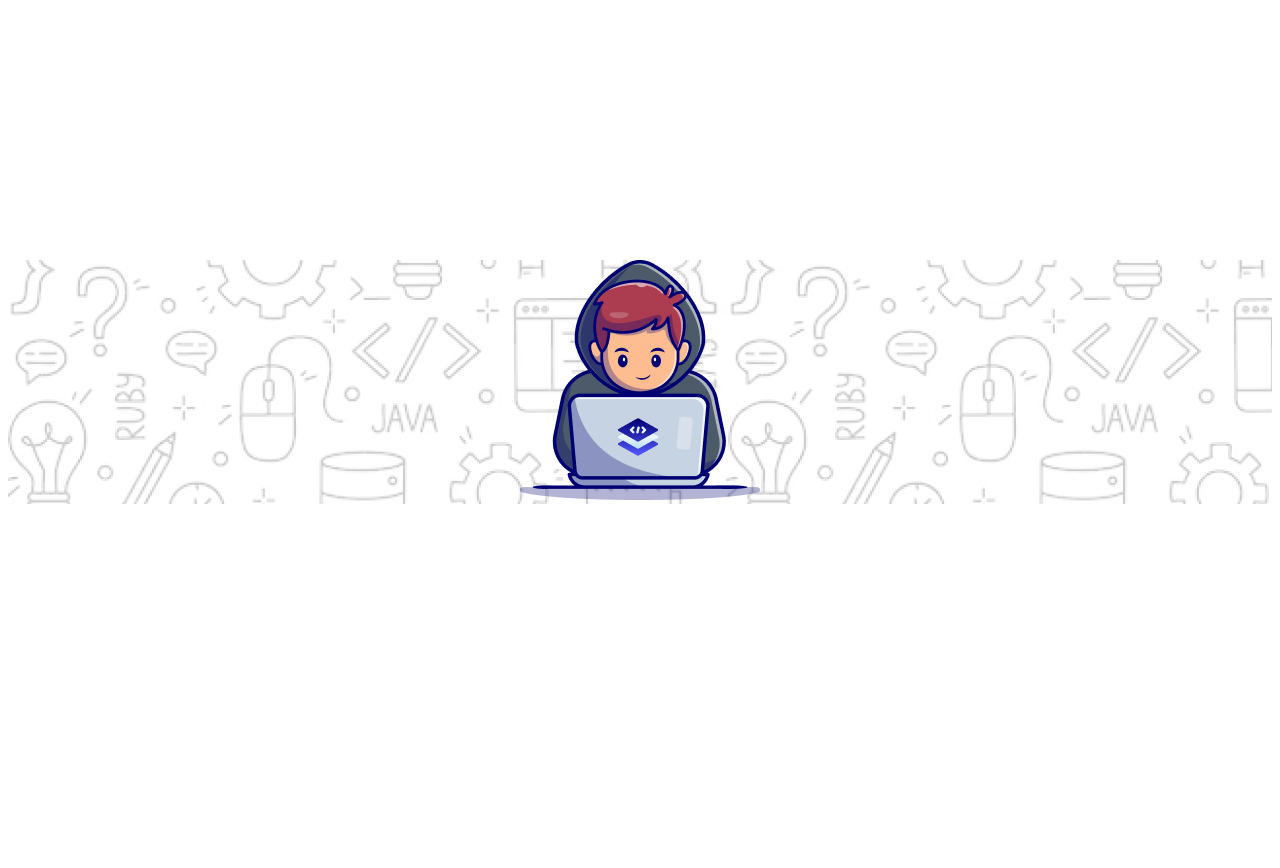
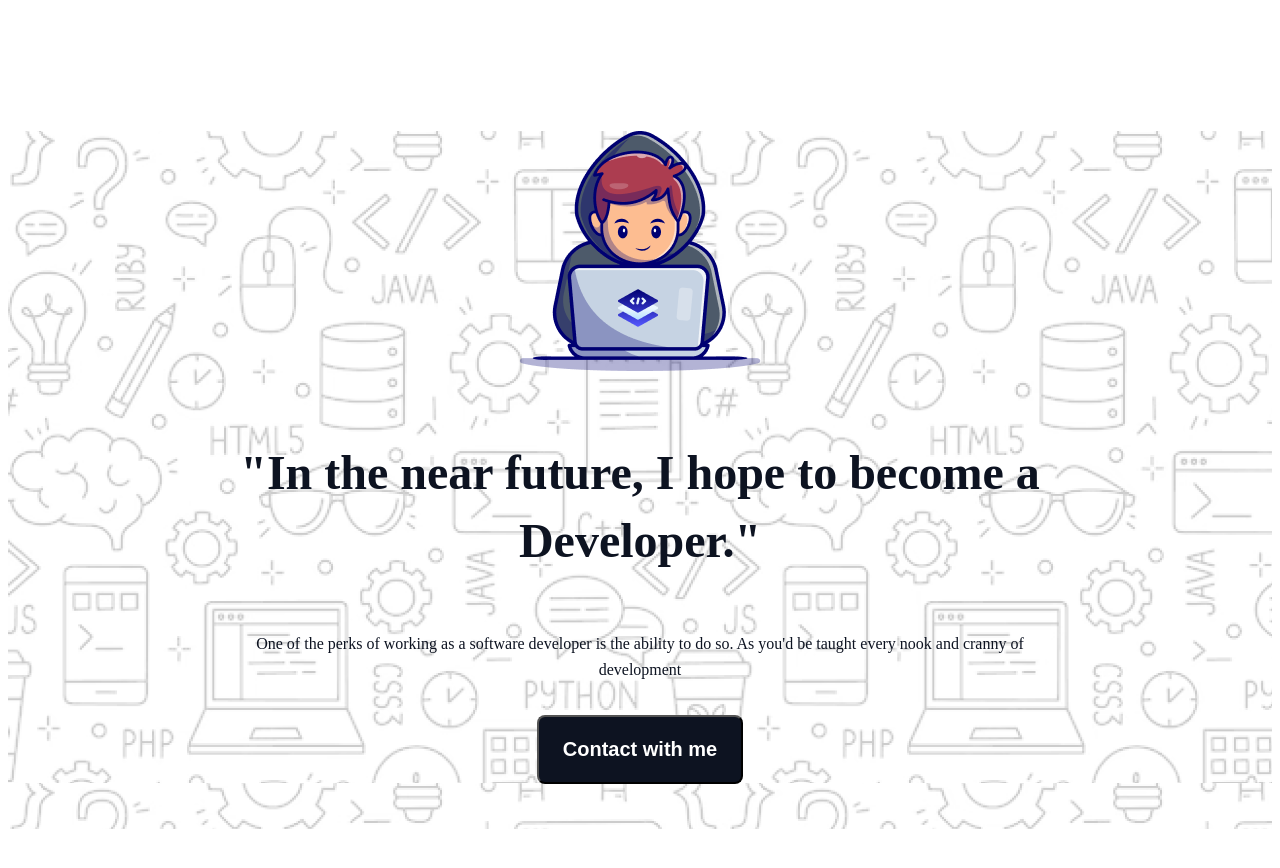
Before and after one commit to nazmulshaharin/first-Assignment-repository, a plain HTML site: page index.html in a window 1280 px wide. Shown: the top 868 px of the page. Drawn offline with Linux system fonts and the light colour scheme; a web font is replaced by a local one.

Commit message:
second commit

```diff
--- a/index.html
+++ b/index.html
@@ -3,16 +3,27 @@
 <head>
   <meta charset="UTF-8">
   <meta name="viewport" content="width=device-width, initial-scale=1.0">
+  <link rel="preconnect" href="https://fonts.googleapis.com">
+<link rel="preconnect" href="https://fonts.gstatic.com" crossorigin>
+<link href="https://fonts.googleapis.com/css2?family=Azeret+Mono:ital,wght@0,100..900;1,100..900&display=swap" rel="stylesheet">
   <link rel="stylesheet" href="style.css">
   <title>Document</title>
 </head>
 <body>
+  <!-- First section part -->
   <section class="banner-section">
     <div class="first-section-div">
       <div class="image-1">
         <img src="assets/Group.png" alt="">
       </div>
+      <div class="headline">
+        <h3 class="title">"In the near future, I hope to become a Developer."</h3>
+        <p class="description">One of the perks of working as a software developer is the ability to do so. As you'd be taught every nook and cranny of development</p>
+          <button class="primary-button">Contact with me</button>
+      </div>
     </div>
   </section>
+
+  <!-- second section  -->
 </body>
 </html>
--- a/style.css
+++ b/style.css
@@ -1,11 +1,65 @@
+body{
+  font-family: Azeret Mono;
+}
+
 .banner-section{
   background-image: url('assets/Hero-bg.png');
 }
 
 .image-1{
   text-align: center;
+  margin-bottom: 0;
 }
 .first-section-div{
-  margin-top: 260px;
+  margin-top: 131px;
   margin-bottom: 450px;
 }
+
+.headline{
+  text-align: center;
+  display: flex;
+flex-direction: column;
+align-items: center;
+gap: 32px;
+align-self: stretch;
+margin: 32px 221px 45px 221px;
+}
+
+.title{
+  color: #0D1321;
+text-align: center;
+font-family: "Azeret Mono";
+font-size: 48px;
+font-style: normal;
+font-weight: 800;
+line-height: 68px; /* 141.667% */
+margin-top: 32px;
+margin-bottom: 0;
+}
+
+.description{
+  color: #0D1321;
+text-align: center;
+font-family: "Azeret Mono";
+font-size: 16px;
+font-weight: 400;
+line-height: 26px; /* 162.5% */
+margin-bottom: 0;
+margin-top: 24px;
+}
+
+.primary-button{
+  display: flex;
+padding: 21px 24px;
+justify-content: center;
+align-items: center;
+gap: 10px;
+border-radius: 8px;
+background: #0D1321;
+color: #FFF;
+text-align: center;
+font-size: 20px;
+font-weight: 600;
+cursor: pointer;
+margin-bottom: 45px;
+}
```
